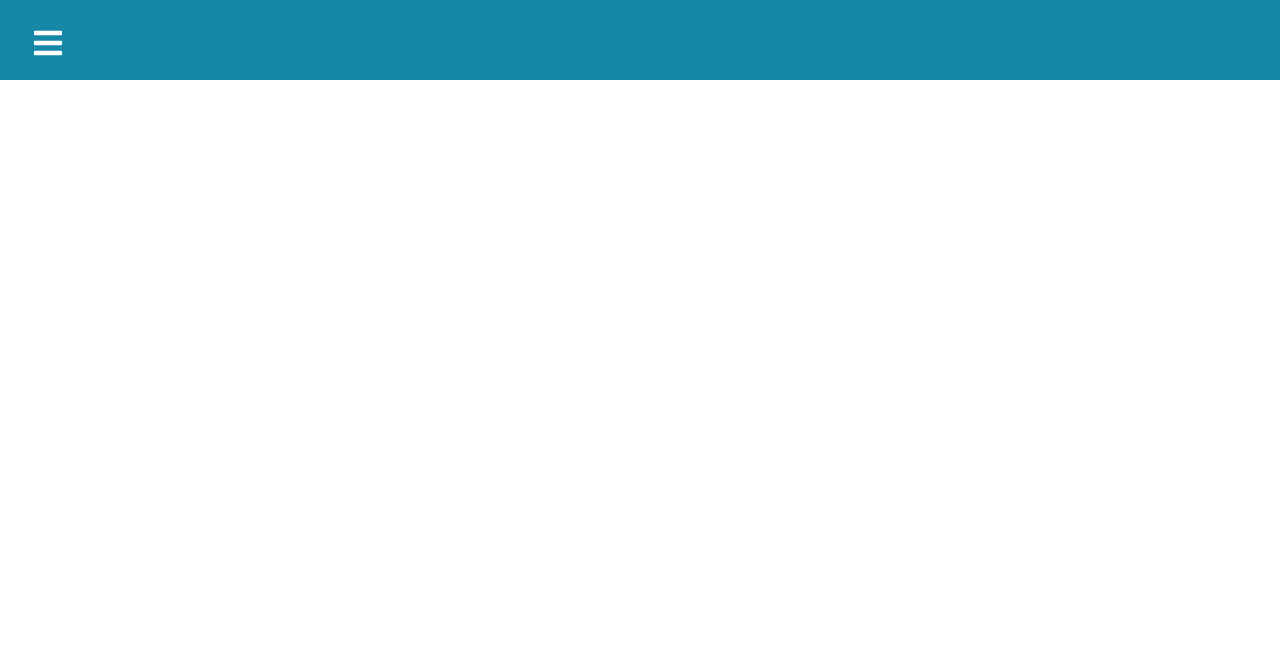
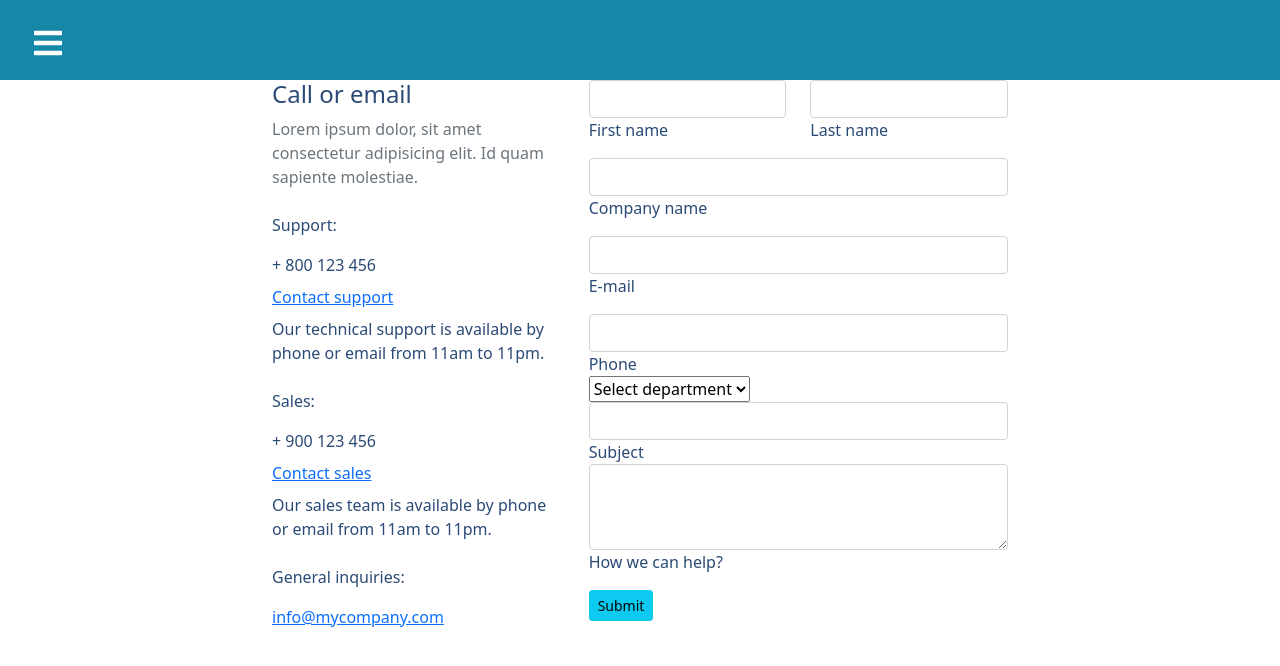
Before and after one commit to falafelpro/Trucky-Dashboard, a React (Create React App) app: page /contact-us in a window 1280 px wide. Shown: the top 666 px of the page. Built offline with nearby package versions, Linux system fonts and the light colour scheme; no server answers.

Commit message:
Allah kareem

```diff
--- a/src/App.css
+++ b/src/App.css
@@ -37,7 +37,20 @@
   }
 }
 
-Button {
+.regular-button {
   background-color: #1687a7 !important;
   font-weight: bold !important;
+  color: white !important;
 }
+
+.warning-button {
+  background-color: #ffc247 !important;
+  font-weight: bold !important;
+  color: #2b4a75 !important;
+}
+
+.danger-button {
+  background-color: #1687a7 !important;
+  font-weight: bold !important;
+  color: white !important;
+}
--- a/src/App.js
+++ b/src/App.js
@@ -8,6 +8,7 @@ import Map from "./components/Map";
 import Profile from "./pages/Profile";
 import SiteWelcome from "./pages/SiteWelcome";
 import Menu from "./pages/Menu";
+import ContactUs from "./pages/ContactUs";
 
 function App() {
   return (
@@ -21,6 +22,7 @@ function App() {
               <div className="header"></div>
               <div className="body">
                 <Routes>
+                  <Route exact path="/contact-us" element={<ContactUs />} />
                   <Route exact path="/menu" element={<Menu />} />
                   <Route exact path="/profile" element={<Profile />} />
                   <Route exact path="/map" element={<Map />} />
--- a/src/components/MenuList.js
+++ b/src/components/MenuList.js
@@ -19,7 +19,7 @@ function MenuList() {
           <div className="input-group">
             <label>Hi:</label>
             <div className="input-group-append">
-              <button type="button" className="btn btn-secondary">
+              <button type="button" className="btn warning-button">
                 Add a Dish
               </button>
             </div>
--- a/src/components/NavBar.js
+++ b/src/components/NavBar.js
@@ -46,7 +46,9 @@ function Navbar() {
               return (
                 <li key={index} className={item.cName}>
                   {item.title === "Log Out" ? (
-                    <Button onClick={handleSignOut}>Sign-out</Button>
+                    <Button className="warning-button" onClick={handleSignOut}>
+                      Sign-out
+                    </Button>
                   ) : (
                     <Link Link to={item.path}>
                       {item.icon}
--- a/src/components/SidebarData.js
+++ b/src/components/SidebarData.js
@@ -53,7 +53,7 @@ export const UnsignedSidebarData = [
   },
   {
     title: "Contact Us",
-    path: "/contact",
+    path: "/contact-us",
     icon: <FaIcons.FaPhoneSquareAlt />,
     cName: "nav-text",
   },
--- a/src/components/SignIn.js
+++ b/src/components/SignIn.js
@@ -1,5 +1,6 @@
 import React, { useState } from "react";
 import * as FaIcons from "react-icons/fa";
+import * as IconName from "react-icons/gi";
 
 import {
   Col,
@@ -44,7 +45,7 @@ export default () => {
           </p>
           <Row
             className="justify-content-center form-bg-image"
-            style={{ backgroundImage: `url(${BgImage})` }}
+            st={{ backgroundImage: `url(${BgImage})` }}
           >
             <Col
               xs={12}
@@ -59,14 +60,14 @@ export default () => {
                     <Form.Label>Companys's Username</Form.Label>
                     <InputGroup>
                       <InputGroup.Text>
-                        <FaIcons.FaEnvelope />
+                        <IconName.GiCook />
                       </InputGroup.Text>
                       <Form.Control
                         name="username"
                         autoFocus
                         required
                         type="text"
-                        placeholder="KushTruck.420"
+                        placeholder="e.g. Shake-and-Bake"
                         onChange={handleChange}
                       />
                     </InputGroup>
@@ -100,7 +101,7 @@ export default () => {
                     </div>
                   </Form.Group>
                   <div className="row d-flex justify-content-center">
-                    <Button type="submit" className="w-25 p-2">
+                    <Button type="submit" className="w-25 p-2 regular-button">
                       Sign in
                     </Button>
                   </div>
@@ -108,7 +109,7 @@ export default () => {
                 <div className="d-flex justify-content-center align-items-center mt-4">
                   <span className="fw-normal">
                     Not registered?
-                    <Card.Link as={Link} to="/contact" className="fw-bold">
+                    <Card.Link as={Link} to="/contact-us" className="fw-bold">
                       {` Contact Us `}
                     </Card.Link>
                   </span>
--- /dev/null
+++ b/src/pages/ContactUs.js
@@ -0,0 +1,107 @@
+import React from "react";
+
+function ContactUs() {
+  return (
+    <div class="row">
+      <div class="col-lg-5 col-md-12 mb-0 mb-md-0">
+        <h4 class="font-weight-bold">Call or email</h4>
+
+        <p class="text-muted mb-4">
+          Lorem ipsum dolor, sit amet consectetur adipisicing elit. Id quam
+          sapiente molestiae.
+        </p>
+
+        <p class="font-weight-bold">Support:</p>
+
+        <p class="mb-2">+ 800 123 456</p>
+
+        <p class="mb-2">
+          <a href="#">Contact support</a>
+        </p>
+
+        <p class="mb-4">
+          Our technical support is available by phone or email from 11am to
+          11pm.
+        </p>
+
+        <p class="font-weight-bold">Sales:</p>
+
+        <p class="mb-2">+ 900 123 456</p>
+
+        <p class="mb-2">
+          <a href="#">Contact sales</a>
+        </p>
+
+        <p class="mb-4">
+          Our sales team is available by phone or email from 11am to 11pm.
+        </p>
+
+        <p class="font-weight-bold">General inquiries:</p>
+
+        <p class="mb-2">
+          <a href="#">info@mycompany.com</a>
+        </p>
+      </div>
+
+      <div class="col-lg-7 col-md-12 mb-4 mb-md-0">
+        <div class="row">
+          <div class="col-md-6">
+            <div class="md-form md-outline mb-0">
+              <input type="text" id="form-first-name" class="form-control" />
+              <label for="form-first-name">First name</label>
+            </div>
+          </div>
+
+          <div class="col-md-6">
+            <div class="md-form md-outline mb-0">
+              <input type="text" id="form-last-name" class="form-control" />
+              <label for="form-last-name">Last name</label>
+            </div>
+          </div>
+        </div>
+
+        <div class="md-form md-outline mt-3">
+          <input type="text" id="form-company" class="form-control" />
+          <label for="form-company">Company name</label>
+        </div>
+
+        <div class="md-form md-outline mt-3">
+          <input type="email" id="form-email" class="form-control" />
+          <label for="form-email">E-mail</label>
+        </div>
+
+        <div class="md-form md-outline mt-3">
+          <input type="number" id="form-number" class="form-control" />
+          <label for="form-number">Phone</label>
+        </div>
+
+        <select class="browser-default custom-select">
+          <option selected>Select department</option>
+          <option value="1">Support</option>
+          <option value="2">Sales</option>
+          <option value="3">General</option>
+        </select>
+
+        <div class="md-form md-outline">
+          <input type="text" id="form-subject" class="form-control" />
+          <label for="form-subject">Subject</label>
+        </div>
+
+        <div class="md-form md-outline mb-3">
+          <textarea
+            id="form-message"
+            class="md-textarea form-control"
+            rows="3"
+          ></textarea>
+          <label for="form-message">How we can help?</label>
+        </div>
+
+        <button type="submit" class="btn btn-info btn-sm ml-0">
+          Submit<i class="far fa-paper-plane ml-2"></i>
+        </button>
+      </div>
+    </div>
+  );
+}
+
+export default ContactUs;
--- a/src/pages/Home.js
+++ b/src/pages/Home.js
@@ -1,3 +1,4 @@
+import { observer } from "mobx-react";
 import React from "react";
 import authStore from "../stores/authStore";
 
@@ -9,4 +10,4 @@ function Home() {
   );
 }
 
-export default Home;
+export default observer(Home);
--- a/src/stores/authStore.js
+++ b/src/stores/authStore.js
@@ -37,13 +37,20 @@ class AuthStore {
   };
 
   updateUserDetail = async (userData) => {
-    console.log(userData);
+    // (Works but needs critic)this one remove the old token and update localStorage
+    //with a token that contains the propatries that the user
+    //has just updated
+    localStorage.removeItem("myToken");
     const res = await api.put("/update-user-detail", userData);
-    console.log(res);
+    localStorage.setItem("myToken", res.data.token);
     this.setUser(res.data.token);
   };
 
   updateCredentials = async (userData) => {
+    //(Havent test the logic) big brain gymnastic laila what im trying to do to update the old mytoken
+    // this one i need to revisite the logic
+    //what im looking to achive in the future is to
+    //automaticly remove the token and sign the user out if the decited to change the password
     delete api.defaults.headers.common.Authorization;
     localStorage.removeItem("myToken");
     const res = await api.put("/update-credentials", userData);
--- a/src/stores/menuStore.js
+++ b/src/stores/menuStore.js
@@ -28,9 +28,9 @@ class MenuStore {
         formData.append(key, dish[key]);
       }
       const response = await api.post("/menu", formData);
-      this.recipes.push(response.data);
+      this.dishes.push(response.data);
     } catch (error) {
-      console.error("CategoryStore -> createCategory -> error", error);
+      console.error("MenuStore -> createDish -> error", error);
     }
   };
 }
```
Also changed, not shown: src/components/ProfileDetailsCard.js (+11 -6 lines).
